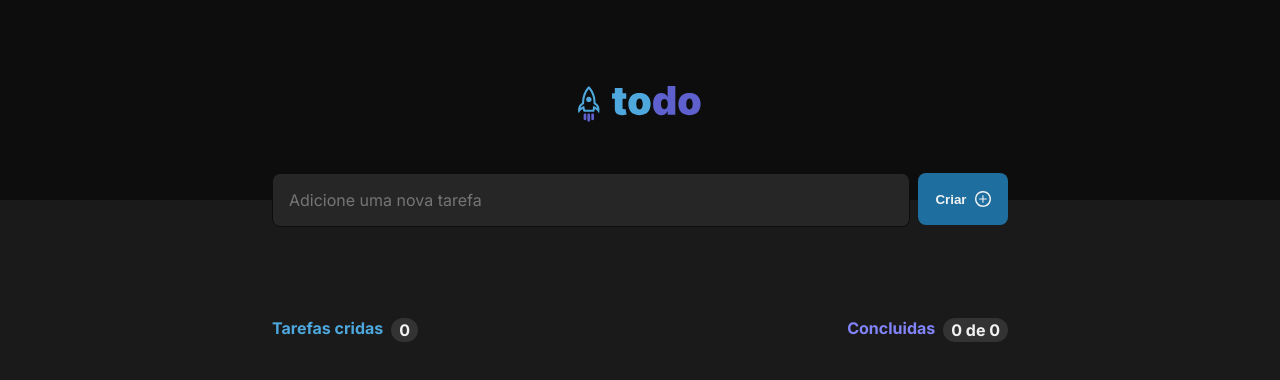
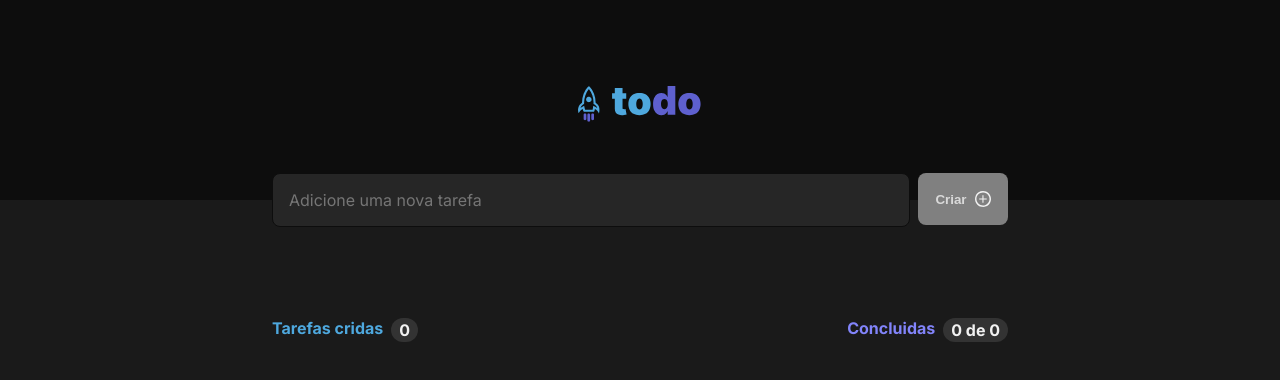
Before and after one commit to guilhermeevencio/todo-list, a React (Vite) app: page / in a window 1280 px wide. Shown: the top 380 px of the page. Built offline with nearby package versions, Linux system fonts and the light colour scheme.

Commit message:
feat: disable button when there's no text on the input

```diff
--- a/src/components/Form/Form.module.css
+++ b/src/components/Form/Form.module.css
@@ -19,6 +19,7 @@
 .form button {
   margin-left: 0.5rem;
   color: var(--gray-100);
+  cursor: pointer;
   border: none;
   border-radius: 8px;
   display: flex;
@@ -30,7 +31,27 @@
   background-color: var(--blue-dark);
 }
 
+.form button:hover {
+  background-color: var(--blue);
+}
+
+.form button:disabled {
+  margin-left: 0.5rem;
+  color: var(--gray-200);
+  cursor: default;
+  border: none;
+  border-radius: 8px;
+  display: flex;
+  font-weight: 700;
+  justify-content: center;
+  align-items: center;
+  width: 5.625rem;
+  height: 3.25rem;
+  background-color: var(--gray-300);
+}
+
 .form button img {
   width: 1rem;
   margin-left: 0.5rem;
+  color: var(--gray-300);
 }
--- a/src/components/Form/Form.tsx
+++ b/src/components/Form/Form.tsx
@@ -16,17 +16,24 @@ interface Task {
 
 function Form({ onSetTasks, tasks }: FormProps) {
   const [taskText, setTaskText] = useState('');
+  const [ isButtonDisabled, setIsButtonDisabled ] = useState(true);
 
   const handleSubmit = (event: FormEvent) => {
     event.preventDefault()
     const updatedtTasks: Task[] = [...tasks, { taskDescription: taskText, isTaskDone: false, id: uuid() }];
     onSetTasks(updatedtTasks);
     setTaskText('');
+    setIsButtonDisabled(true);
   }
 
   function handleChange (event: ChangeEvent<HTMLInputElement>) {
     event.target.setCustomValidity('');
     setTaskText(event.target.value);
+    if(event.target.value.length > 2) {
+      setIsButtonDisabled(false);
+    } else {
+      setIsButtonDisabled(true);
+    }
   }
 
   return (
@@ -39,7 +46,7 @@ function Form({ onSetTasks, tasks }: FormProps) {
         value={ taskText }
       />
       <div>
-        <button type="submit" onClick={ handleSubmit } >
+        <button type="submit" onClick={ handleSubmit } disabled={ isButtonDisabled } >
           Criar
           <img  src={ plusIcon } alt="plus icon" />
         </button>
--- a/src/components/ToDo/ToDo.tsx
+++ b/src/components/ToDo/ToDo.tsx
@@ -1,6 +1,6 @@
 import styles from './ToDo.module.css';
 import trashIcon from '../../assets/trash-icon.svg';
-import { ChangeEvent } from 'react';
+import { ChangeEvent, useState } from 'react';
 
 interface Task {
   taskDescription: string;
```
